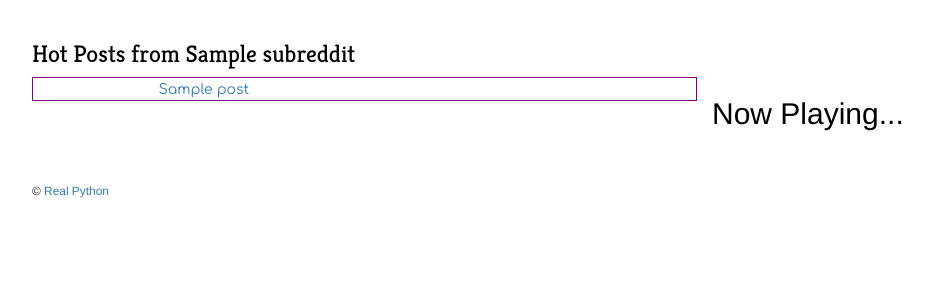
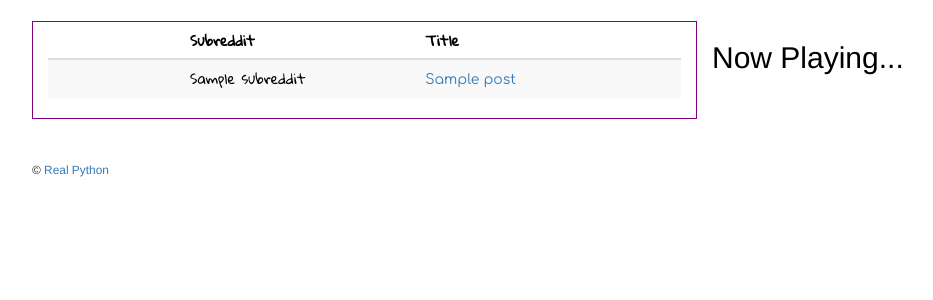
Before and after one commit to treethought/amnisiac-old, a Flask app: template project/client/templates/main/results.html in a window 1280 px wide. Shown: the part 54-354 px from the top of the page, without its empty margins (38-971 px from the left). Run offline with Flask 2, Linux system fonts and the light colour scheme; the template is opened without the code that fills it: most values are stand-ins (such as "Sample title", 1, 10 or a date in 2020); some libraries are stand-ins or nearby versions; some web fonts are replaced.

Commit message:
results as feed table like dashboard

```diff
--- a/project/client/templates/main/results.html
+++ b/project/client/templates/main/results.html
@@ -1,32 +1,41 @@
-{% extends "_base.html" %}
-{% block content %}
+{% extends "_base.html" %} {% block content %}
 
 
-<div>
-    <h3>
-        Hot Posts from {{ subreddit }}
-    </h3>
-</div>
+
 
 <div class="container-fluid feed-list col-sm-7">
-    {% for post in by_domain['youtube'] %}
+
+    <table class="table table-responsive table-striped">
+        <thead>
+            <tr>
+                <th></th>
+                <th></th>
+                <th>Subreddit</th>
+                <th>Title</th>
+                {#
+                <th>Username</th> #}
+            </tr>
+        </thead>
+        <tbody>
+            {% for post in by_domain['youtube'] %}
+            <tr class='table-row-{{post.video_id}}'>
+
+                <th scope="row">
+                    <td class="col-sm-2 post-item" id="{{post.video_id}}"></td>
+
+                </th>
+                <td>{{post.subreddit}}</td>
+                <td class="col-sm-5 post-title" id="{{post.video_id}}-title">
+                    <a href="{{post.url}}">{{post.title}}</a></td>
+
+            </tr>
+
+            {% endfor %}
+        </tbody>
+    </table>
 
 
-    <div class="row" id="{{post.video_id}}">
 
-    <div>
-
-        <div class="col-sm-2 post-item" id="{{post.video_id}}">
-            {# <img class='post-icon' src="" id="{{post.video_id}}-icon"> #}
-        </div>
-
-        <div class="col-sm-5 post-title" id="{{post.video_id}}-title">
-            <a href="{{post.url}}">{{post.title}}</a>
-        </div>
-
-    </div>
-    </div>
-    {% endfor %}
 </div>
 
 <div class="now-playing-display container col-sm-4">
@@ -40,4 +49,5 @@
 <script src="https://www.youtube.com/iframe_api"></script>
 <script src="{{url_for('static', filename='youtube.js')}}"></script>
 
+
 {% endblock %}
```
